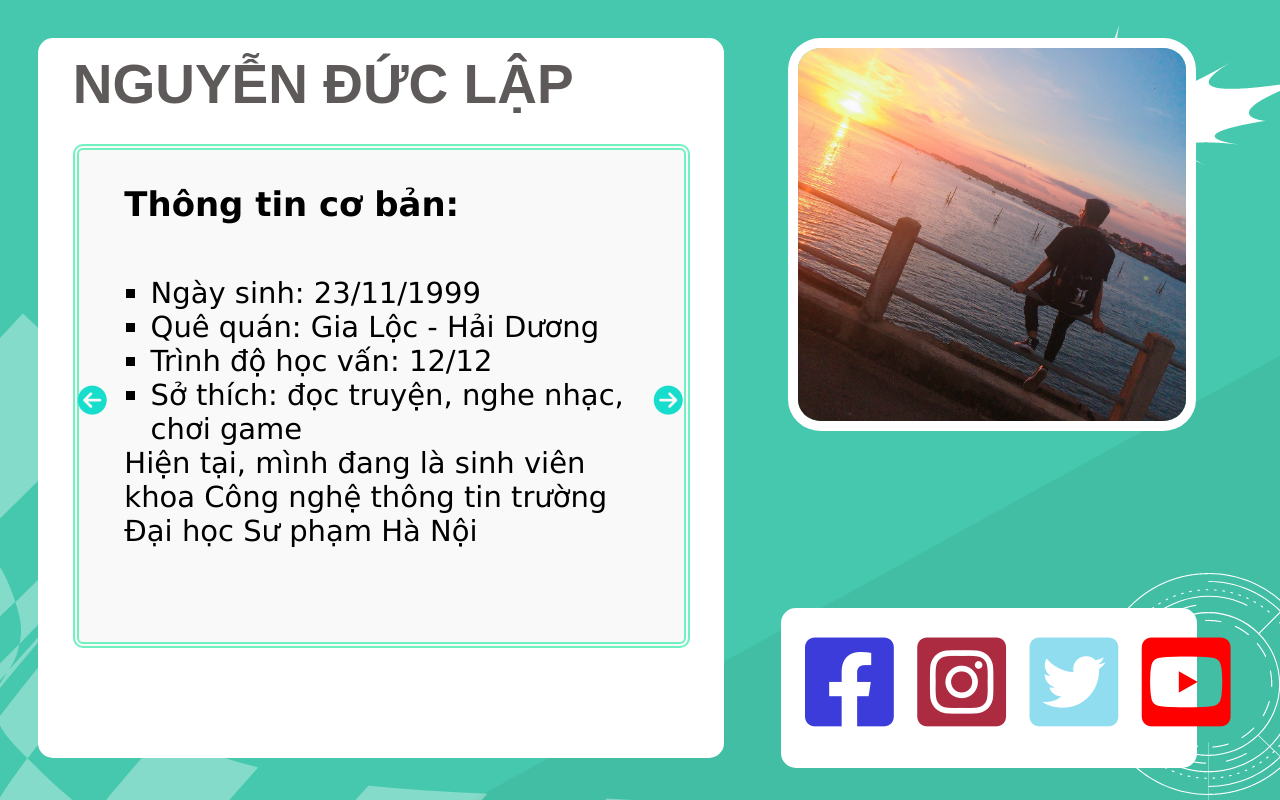
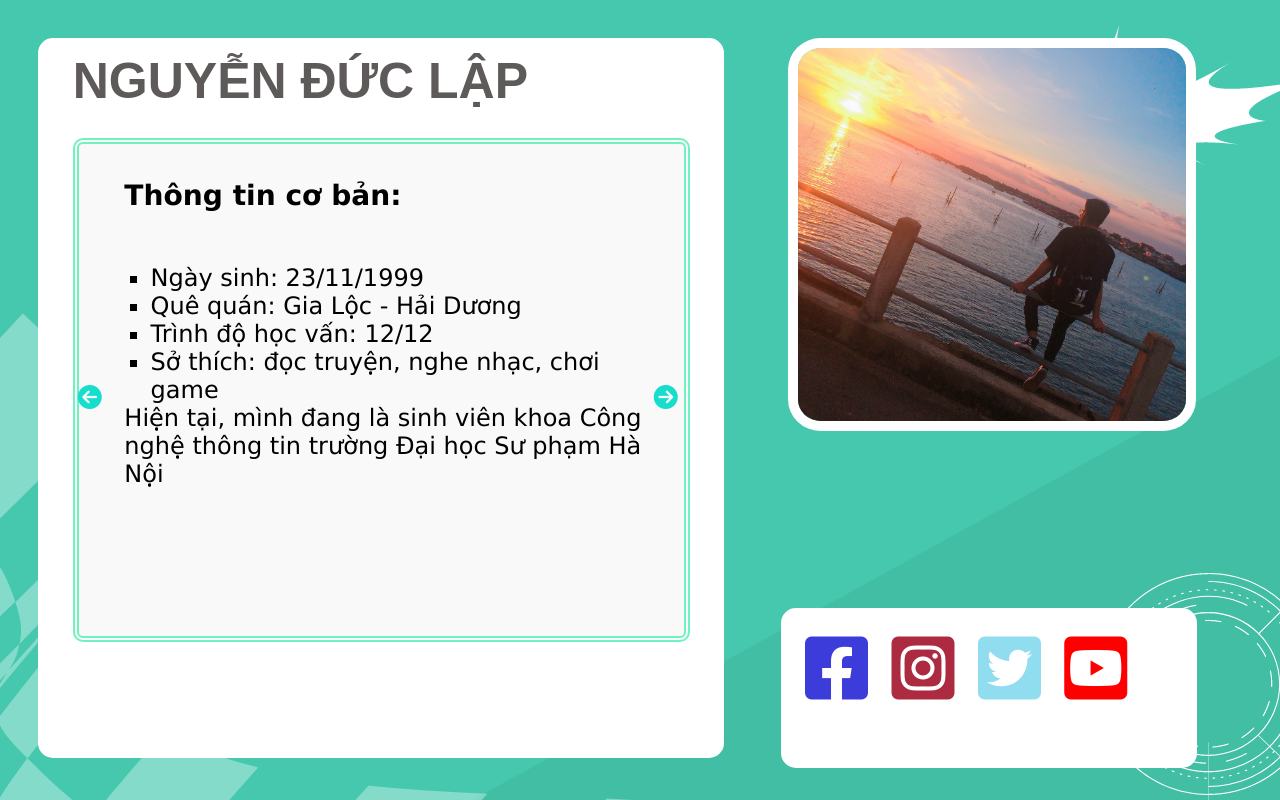
Before and after one commit to NguyenDucLap/GHTK_PROFILE_lapnd, a plain HTML site: page ProFile/index.html in a window 1280 px wide. Drawn offline with Linux system fonts and the light colour scheme.

Commit message:
edit size

```diff
--- a/ProFile/cssProFile.css
+++ b/ProFile/cssProFile.css
@@ -10,7 +10,7 @@ body {
     width: 100%;
     height: 100%;
     font-family: Verdana, sans-serif;
-    font-size: 29px;
+    font-size: 24px;
 }
 
 .container {
@@ -30,7 +30,7 @@ body {
 }
 
 .about_name h1 {
-    font-size: 55px;
+    font-size: 50px;
     margin-top: 2%;
     margin-left: 5%;
     font-family: Arial, Helvetica, sans-serif;
@@ -146,26 +146,25 @@ h3 {
 
 .fa-facebook-square {
     color: rgb(60, 60, 218);
-    font-size: 350%;
+    font-size: 300%;
 }
 
 .fa-instagram-square {
     color: rgb(172, 43, 64);
-    font-size: 350%;
+    font-size: 300%;
 }
 
 .fa-twitter-square {
     color: rgba(45, 190, 226, 0.521);
-    font-size: 350%;
+    font-size: 300%;
 }
 
 .fa-youtube-square {
     color: red;
-    font-size: 350%;
+    font-size: 300%;
 }
 
 .contact li i:hover{
-
     display: block;
     font-size:400%;
 
```
